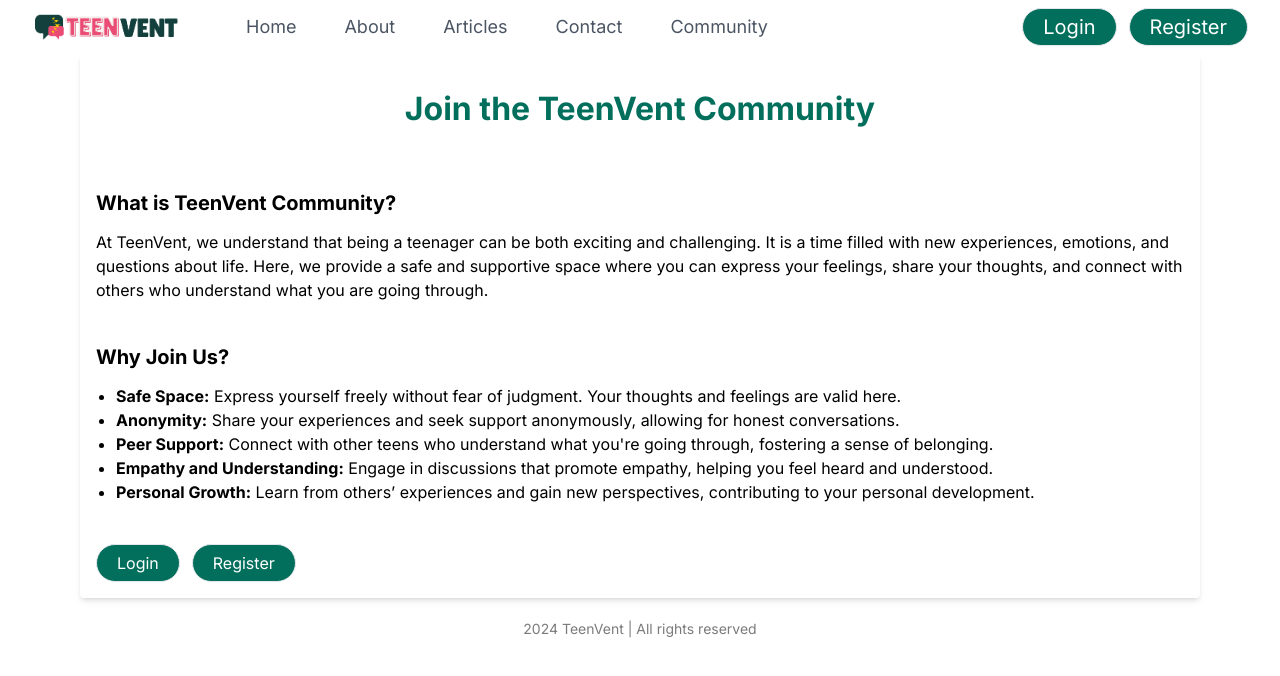
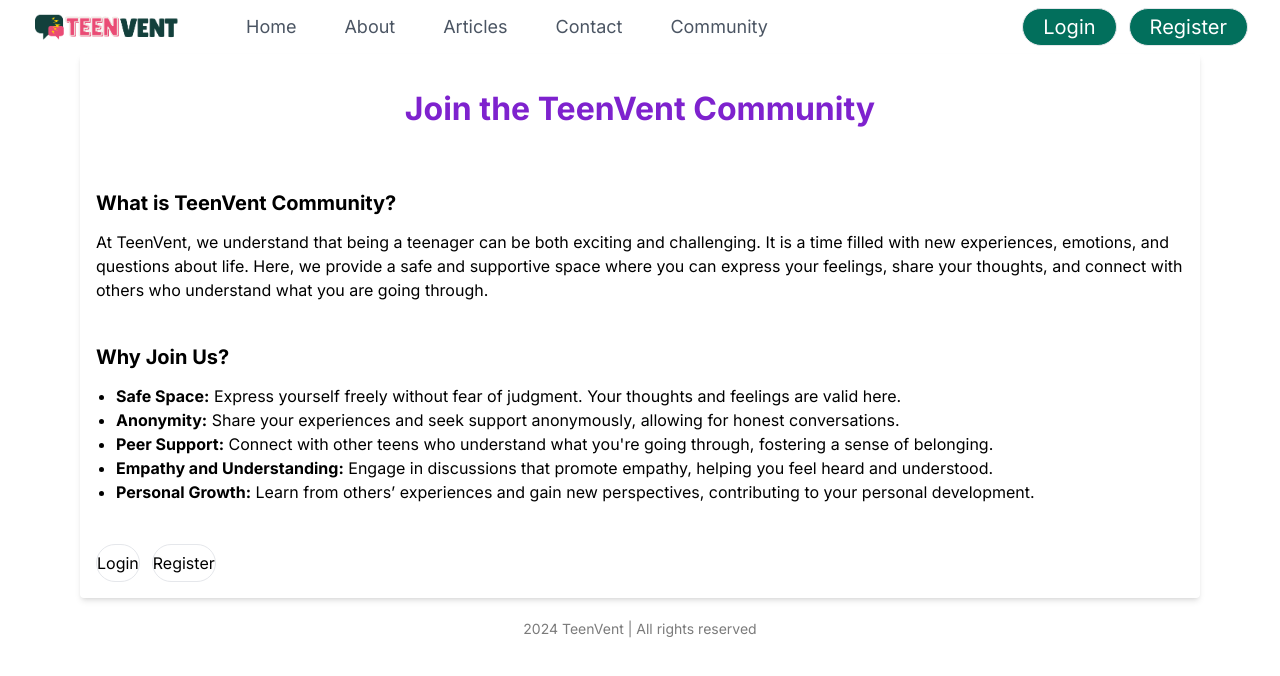
Before and after one commit to miadinh38/mental-health-app, a Next.js app in the folder frontend/: page /community in a window 1280 px wide. Shown: the top 676 px of the page. Built offline with nearby package versions, Linux system fonts and the light colour scheme; no server answers.

Commit message:
Update theme color

```diff
--- a/frontend/app/community/page.js
+++ b/frontend/app/community/page.js
@@ -13,7 +13,7 @@ const Community = () => {
   const { isAuth } = useAuth();
   const [next, setNext] = useState(false);
   const [hasJoined, setHasJoined] = useState(false);
-  const [currentCommunityUser, setCurrentCommunityUser] = useState("")
+  const [currentCommunityUser, setCurrentCommunityUser] = useState("");
 
   const handleNextButton = () => {
     setNext(true);
@@ -29,7 +29,7 @@ const Community = () => {
           const token = localStorage.getItem("token");
           const response = await checkUserHasJoined(token);
           setHasJoined(response.data.has_joined);
-          setCurrentCommunityUser(response.data.communityUser[0].nickname)
+          setCurrentCommunityUser(response.data.communityUser[0].nickname);
         }
       } catch (err) {
         console.error("Error checking user status:", err);
@@ -43,7 +43,7 @@ const Community = () => {
     <div className="padding-container max-container">
       {!isAuth && (
         <div className="p-4 rounded shadow-md">
-          <p className="flexCenter bold-32 p-5 text-green-800">
+          <p className="flexCenter bold-32 p-5 text-purple-700">
             Join the TeenVent Community
           </p>
           <CommunityInfo />
@@ -54,7 +54,7 @@ const Community = () => {
                 <Button
                   type="button"
                   title={button}
-                  variant="btn_green capitalize"
+                  variant="btn_purple capitalize"
                 />
               </Link>
             ))}
@@ -64,7 +64,7 @@ const Community = () => {
 
       {isAuth && !hasJoined && (
         <div className="p-4 rounded shadow-md">
-          <p className="flexCenter bold-32 p-5 text-green-800">
+          <p className="flexCenter bold-32 p-5 text-purple-700">
             Join the TeenVent Community
           </p>
 
@@ -74,7 +74,7 @@ const Community = () => {
 
               <button
                 type="button"
-                className="btn_green rounded-xl"
+                className="btn_purple rounded-xl"
                 onClick={handleNextButton}
               >
                 Next
@@ -90,7 +90,9 @@ const Community = () => {
         </div>
       )}
 
-      {isAuth && hasJoined && <Forum currentCommunityUser={currentCommunityUser} />}
+      {isAuth && hasJoined && (
+        <Forum currentCommunityUser={currentCommunityUser} />
+      )}
     </div>
   );
 };
```
